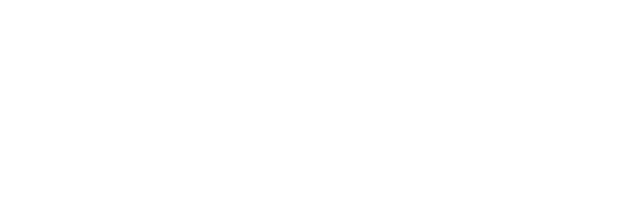
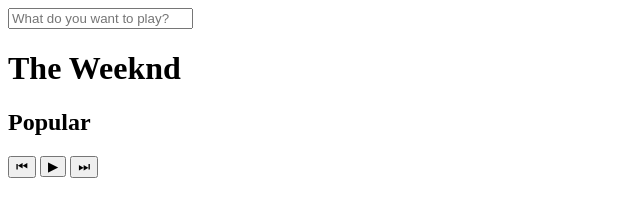
Before and after one commit to Wachira-alt/Music-player-manager, a plain HTML site: page index.html in a window 1280 px wide. Shown: the whole page, without its empty margins (0-640 px from the left). Drawn offline with Linux system fonts and the light colour scheme.

Commit message:
HTML setup

```diff
--- a/index.html
+++ b/index.html
@@ -7,6 +7,23 @@
   <link rel="stylesheet" href="./styles.css">
 </head>
 <body>
+  <div class="music-player">
+    <div class="header">
+        <input type="text" id="search" placeholder="What do you want to play?">
+    </div>
+    <div class="album-cover">
+        <h1 class="artist-name">The Weeknd</h1>
+    </div>
+    <div class="song-list">
+        <h2>Popular</h2>
+        <ul id="songs"></ul>
+    </div>
+    <div class="controls">
+        <button id="prev">⏮</button>
+        <button id="play">▶</button>
+        <button id="next">⏭</button>
+    </div>
+</div>
 
 
 
```
